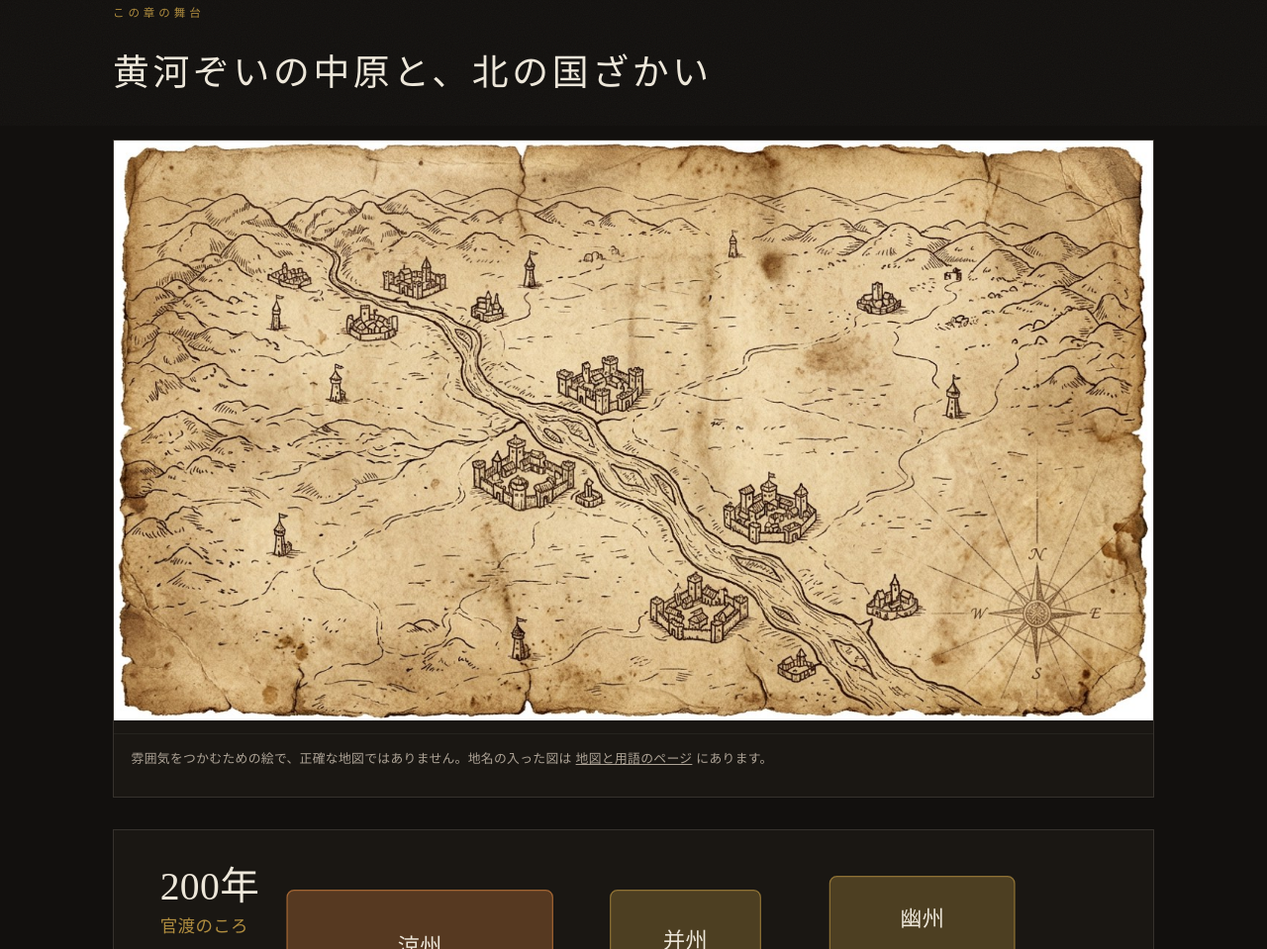
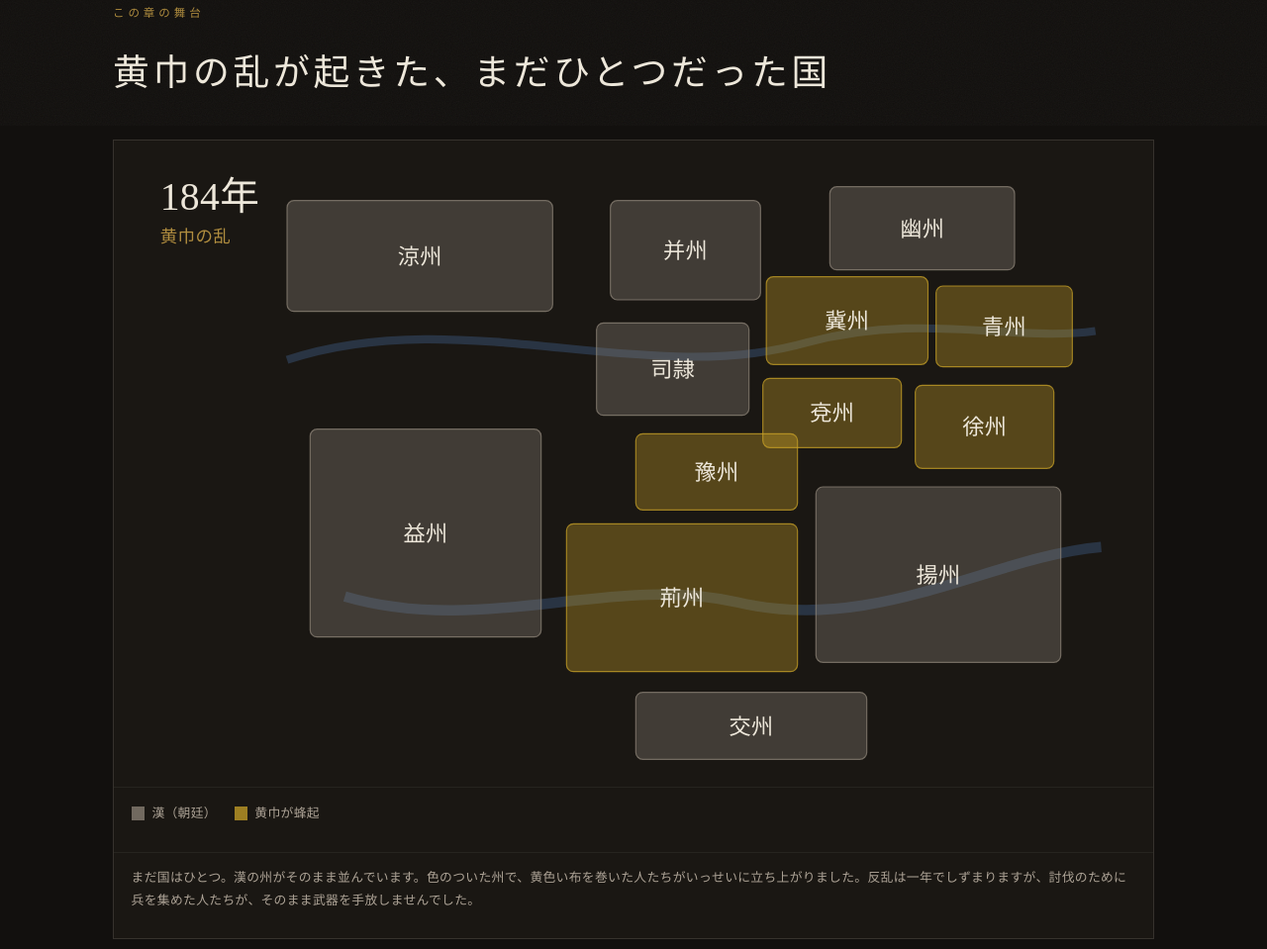
Before and after one commit to kotta1020/sangokushi-site, a plain HTML site: page story/01.html in a window 1280 px wide. Shown: the part 673-1632 px from the top of the page at 99% size. Drawn offline with Linux system fonts and the light colour scheme.

Commit message:
勢力図を章ごとの時代に合わせ、古地図を外し、女性から数値を外した
・第1〜3章が全部200年の勢力図だったので、184年（黄巾の乱）
  190年（反董卓連合）197年（群雄割拠）を新しく作って割り当てた
・古地図風の画像は全8章から削除
・女性20人のカードから戦闘力・政治力を非表示にした

```diff
--- a/assets/data/map.js
+++ b/assets/data/map.js
@@ -20,6 +20,14 @@ const REGIONS = [
 ];
 
 const OWNERS = {
+  kan:    { label:"漢（朝廷）", color:"#8E8579" },
+  koukin: { label:"黄巾が蜂起", color:"#C9A227" },
+  tootaku:{ label:"董卓",   color:"#8C2F26" },
+  shokou: { label:"反董卓の諸侯", color:"#8D9B5A" },
+  koson:  { label:"公孫瓚", color:"#7FA8D8" },
+  ryuen:  { label:"劉焉・劉璋", color:"#7A8A93" },
+  ryofu:  { label:"呂布",   color:"#B0413A" },
+  sonsaku:{ label:"孫策",   color:"#3E8E6E" },
   ensho:  { label:"袁紹",   color:"#B08D3F" },
   soso:   { label:"曹操",   color:"#4E79B2" },
   gi:     { label:"魏",     color:"#4E79B2" },
@@ -34,6 +42,31 @@ const OWNERS = {
 };
 
 const MAP_YEARS = [
+  {
+    year: "184年",
+    title: "黄巾の乱",
+    note: "まだ国はひとつ。漢の州がそのまま並んでいます。色のついた州で、黄色い布を巻いた人たちがいっせいに立ち上がりました。反乱は一年でしずまりますが、討伐のために兵を集めた人たちが、そのまま武器を手放しませんでした。",
+    own: { 冀州:"koukin", 青州:"koukin", 兗州:"koukin", 豫州:"koukin", 徐州:"koukin", 荊州:"koukin",
+           幽州:"kan", 并州:"kan", 涼州:"kan", 司隷:"kan", 益州:"kan", 揚州:"kan", 交州:"kan" }
+  },
+  {
+    year: "190年",
+    title: "反董卓連合",
+    note: "董卓が都のある司隷と、地盤の涼州をおさえました。それ以外の州の有力者が連合して立ち向かいます。ただし本気で攻めたのは曹操と孫堅だけで、あとは酒を飲んでいました。",
+    own: { 司隷:"tootaku", 涼州:"tootaku",
+           冀州:"ensho", 幽州:"koson",
+           并州:"shokou", 青州:"shokou", 兗州:"shokou", 豫州:"shokou", 徐州:"shokou", 揚州:"shokou",
+           荊州:"ryuhyo", 益州:"ryuen", 交州:"hoka" }
+  },
+  {
+    year: "197年",
+    title: "群雄割拠",
+    note: "董卓が死に、あとは早い者勝ちになりました。曹操は皇帝を迎えて中央を、袁紹は北を固めます。江東では孫策が駆け上がってきました。徐州の呂布は、この翌年にほろびます。揚州の北には袁術がいて、まもなく自分から皇帝を名乗って自滅します。",
+    own: { 司隷:"soso", 兗州:"soso", 豫州:"soso",
+           冀州:"ensho", 青州:"ensho", 并州:"ensho", 幽州:"koson",
+           徐州:"ryofu", 揚州:"sonsaku",
+           荊州:"ryuhyo", 益州:"ryuen", 涼州:"bato", 交州:"hoka" }
+  },
   {
     year: "200年",
     title: "官渡のころ",
--- a/assets/script.js
+++ b/assets/script.js
@@ -106,10 +106,11 @@
           '<p class="sheet__lead">' + b.lead + "</p>" +
         "</div>" +
       "</div>" +
-      '<div class="stats">' +
-        stat("戦闘力", b.bu) + stat("政治力", b.sei) +
-        '<p class="stats__note">100点満点。50点が、この81人の平均です（女性をのぞいて計算）。</p>' +
-      "</div>" +
+      (b.side === "josei" ? "" :
+        '<div class="stats">' +
+          stat("戦闘力", b.bu) + stat("政治力", b.sei) +
+          '<p class="stats__note">100点満点。50点が、武将61人の平均です。</p>' +
+        "</div>") +
       '<p class="sheet__drama">' + b.drama + "</p>" +
       '<dl class="facts">' +
         "<div><dt>特徴</dt><dd>" + b.toku + "</dd></div>" +
@@ -240,7 +241,9 @@
             '<span class="card__name">' + b.id + "</span>" +
             '<span class="card__yomi">' + b.yomi + "</span>" +
             '<span class="card__lead">' + b.lead + "</span>" +
-            '<span class="card__stats"><i>戦</i>' + b.bu + '<i>政</i>' + b.sei + "</span>" +
+            /* 女性には戦闘力・政治力を出さない */
+            (b.side === "josei" ? "" :
+              '<span class="card__stats"><i>戦</i>' + b.bu + '<i>政</i>' + b.sei + "</span>") +
           "</span>" +
         "</button>";
       }).join("");
--- a/story/01.html
+++ b/story/01.html
@@ -35,11 +35,7 @@
 <section class="sec" id="ch-stage">
   <div class="wrap">
     <p class="sec__label">この章の舞台</p>
-    <h2 class="sec__title">黄河ぞいの中原と、北の国ざかい</h2>
-    <div class="figbox">
-      <img src="../assets/scenes/map-ch1.jpg" alt="この章の舞台の古地図風のイメージ" style="display:block;width:100%">
-      <p class="figcap">雰囲気をつかむための絵で、正確な地図ではありません。地名の入った図は <a href="../yougo.html">地図と用語のページ</a> にあります。</p>
-    </div>
+    <h2 class="sec__title">黄巾の乱が起きた、まだひとつだった国</h2>
     <div id="seiryoku"></div>
   </div>
 </section>
@@ -311,6 +307,6 @@
 <script src="../assets/data/kankei.js"></script>
 <script src="../assets/data/map.js"></script>
 <script src="../assets/script.js"></script>
-<script>drawMap(document.getElementById("seiryoku"), "200年");</script>
+<script>drawMap(document.getElementById("seiryoku"), "184年");</script>
 </body>
 </html>
```
Also changed, not shown: bushou.html (+1 -1 lines), index.html (+1 -1 lines), story/02.html (+2 -6 lines), story/03.html (+2 -6 lines), story/04.html (+0 -4 lines), story/05.html (+0 -4 lines), story/06.html (+0 -4 lines), story/07.html (+0 -4 lines), story/08.html (+0 -4 lines).
